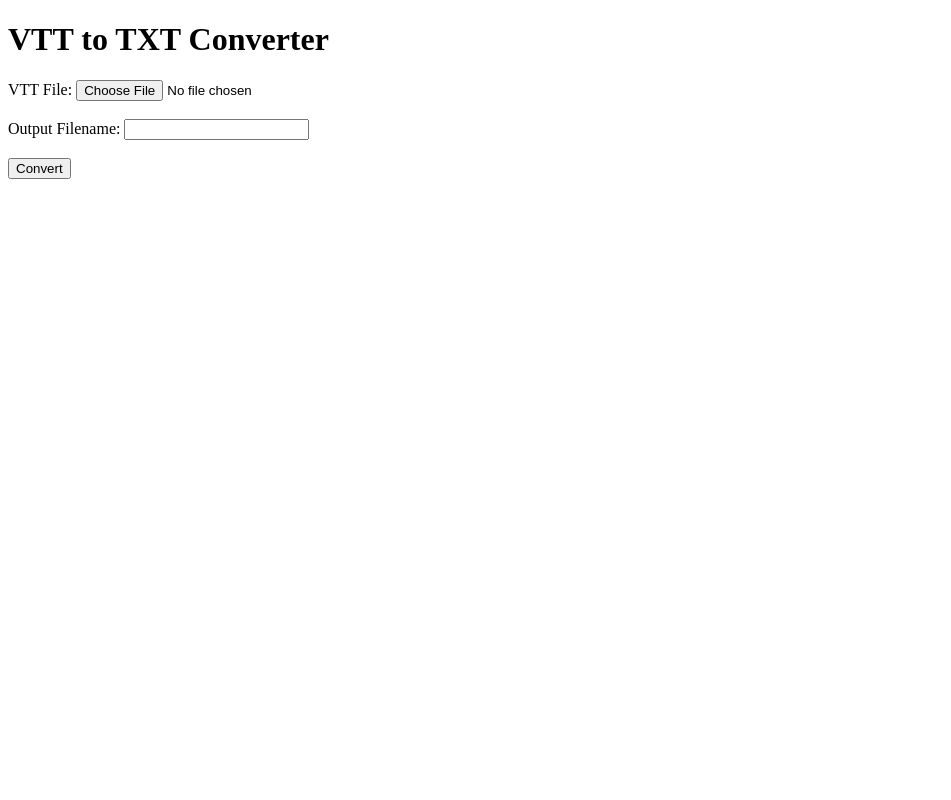
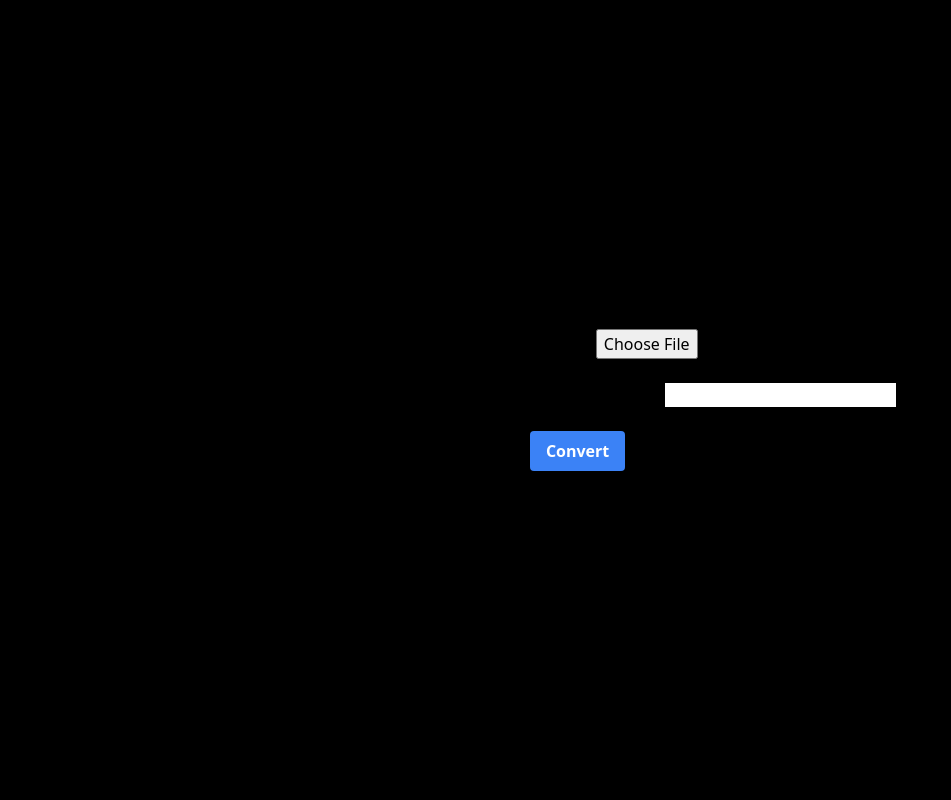
Before and after one commit to lorenzjdr/VTT_to_TXT, a Flask app: page / in a window 1280 px wide. Shown: the whole page, without its empty margins (0-951 px from the left). Run offline with Flask 3, Linux system fonts and the light colour scheme; some libraries are stand-ins or nearby versions.

Commit message:
Changed the color of the button and background

```diff
--- a/templates/index.html
+++ b/templates/index.html
@@ -3,16 +3,19 @@
 <head>
     <meta charset="UTF-8">
     <meta name="viewport" content="width=device-width, initial-scale=1.0">
+    <script src="https://cdn.tailwindcss.com"></script>
     <title>VTT to TXT Converter</title>
 </head>
-<body>
+<body class="bg-black flex items-center justify-center min-h-screen">
     <h1>VTT to TXT Converter</h1>
+
     <form action="/" method="post" enctype="multipart/form-data">
+
         <label for="vtt_file">VTT File:</label>
         <input type="file" id="vtt_file" name="vtt_file" required><br><br>
         <label for="output_filename">Output Filename:</label>
         <input type="text" id="output_filename" name="output_filename" required><br><br>
-        <button type="submit">Convert</button>
+        <button class="bg-blue-500 hover:bg-blue-700 text-white font-bold py-2 px-4 rounded" type="submit">Convert</button>
     </form>
 </body>
 </html>
```
